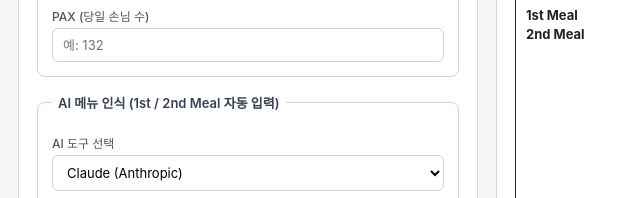
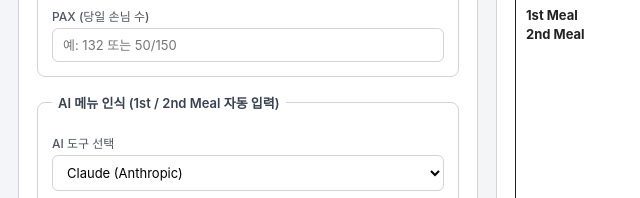
Before and after one commit to BrianChang123/galley-sheet-creator, a website: page index.html in a window 1280 px wide. Shown: the part 225-423 px from the top of the page, 0-640 px from the left. Drawn offline with nearby package versions, Linux system fonts and the light colour scheme.

Commit message:
feat: allow text in PAX field (e.g. 50/150)

```diff
--- a/index.html
+++ b/index.html
@@ -183,7 +183,7 @@
       <label>편명 / 제목 (변수)</label>
       <input type="text" id="title" value="YP132" placeholder="예: YP132" />
       <label>PAX (당일 손님 수)</label>
-      <input type="number" id="pax" min="0" placeholder="예: 132" />
+      <input type="text" id="pax" placeholder="예: 132 또는 50/150" />
     </fieldset>
 
     <fieldset>
```
